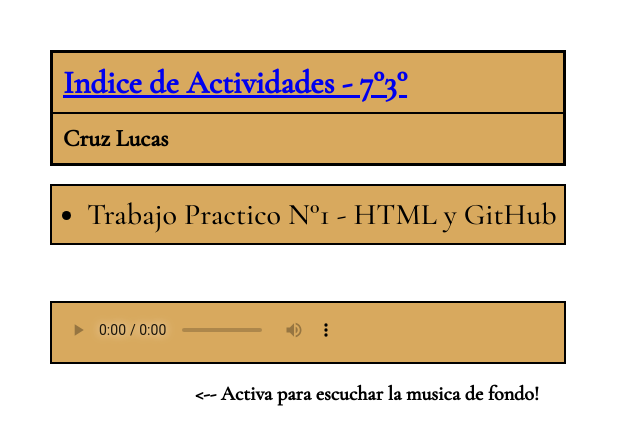
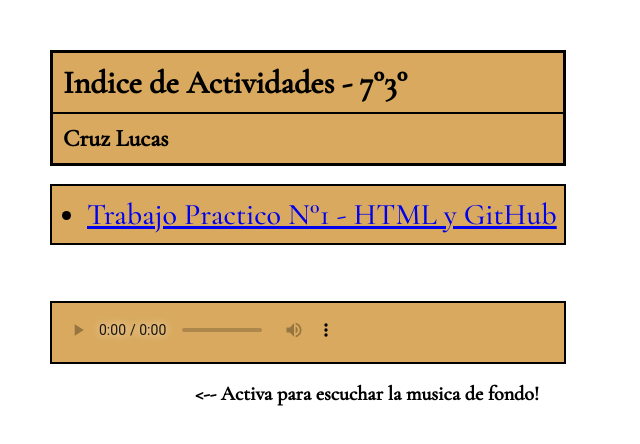
Before and after one commit to Monsterinhouse/plataformas-moviles-entregas, a plain HTML site: page index.html in a window 1280 px wide. Shown: the whole page, without its empty margins (0-640 px from the left). Drawn offline with nearby package versions, Linux system fonts and the light colour scheme.

Commit message:
Update index.html

```diff
--- a/index.html
+++ b/index.html
@@ -14,7 +14,7 @@
 
   <body>
     <div id="title">
-      <h1><a href="./TP-N°1.">Indice de Actividades - 7°3°</a></h1>
+      <h1>Indice de Actividades - 7°3°</h1>
       <h2>Cruz Lucas</h2>
     </div>
 
@@ -22,7 +22,7 @@
 
     <div id="tarea">
       <ul>
-        <li>Trabajo Practico N°1 - HTML y GitHub</li>
+        <li><a href="./TP-N°1">Trabajo Practico N°1 - HTML y GitHub</a></li>
       </ul>
     </div>
 
```
